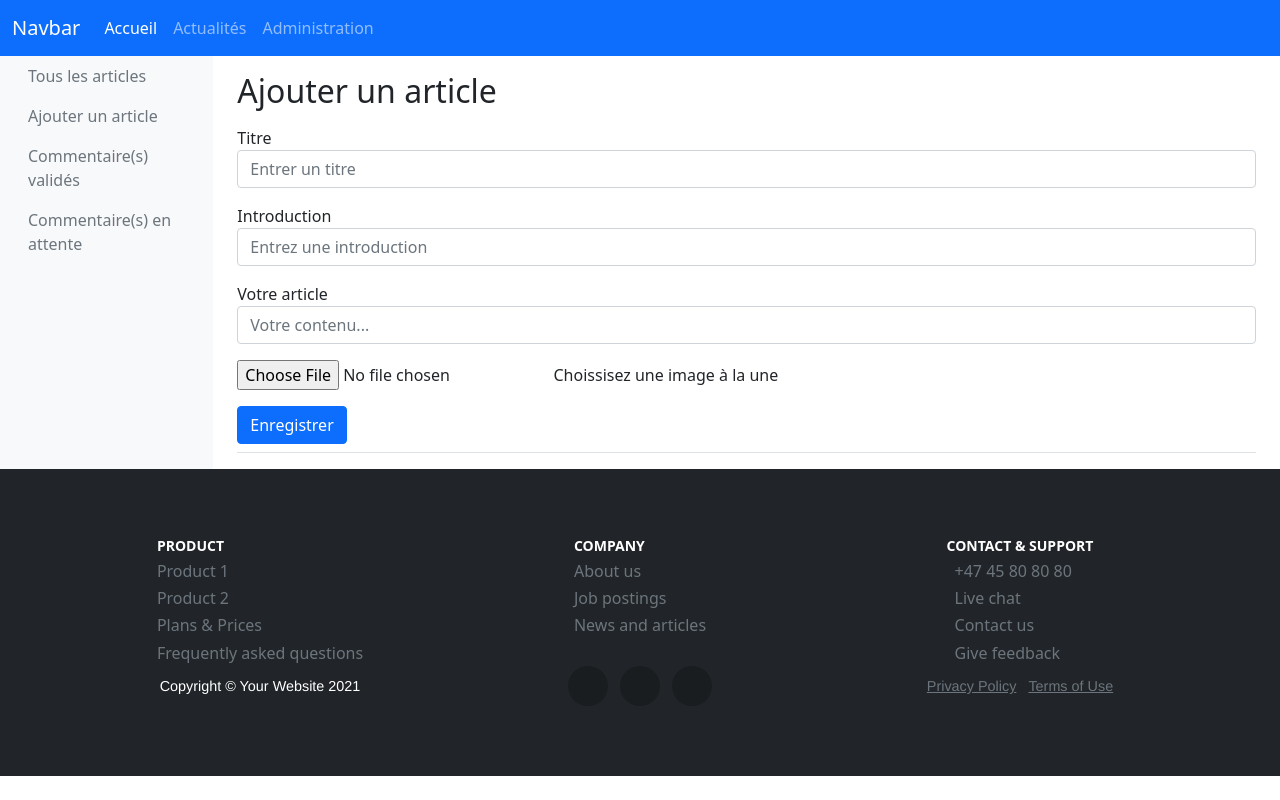
After one commit to Kaloss38/P5_blog_jonathan_billard, a PHP site: template src/Views/admin/editPost.html.twig in a window 1280 px wide. The commit adds this page. Run offline with PHP 8.4, Linux system fonts and the light colour scheme; the template is opened without the code that fills it, so the values that code supplies are empty; some libraries are stand-ins or nearby versions.

Commit message:
Update delete action on post, and update action

```diff
--- a/config/routes.php
+++ b/config/routes.php
@@ -18,6 +18,7 @@ Router::get('/admin/articles-add', 'AdminController@addPost')->setName('adminAdd
 //save post view
 Router::post('/admin/articles-save', 'AdminController@savePost')->setName('adminSavePost');
 //update post
+Router::get('/admin/articles/edit/{id}', 'AdminController@editPost')->setName('adminEditPost');
 Router::get('/admin/articles/update/{id}', 'AdminController@updatePost')->setName('adminUpdatePost');
 //delete post
 Router::get('/admin/articles/delete/{id}', 'AdminController@deletePost')->setName('adminDeletePost');
--- /dev/null
+++ b/src/Views/admin/editPost.html.twig
@@ -0,0 +1,72 @@
+{% extends "layouts/default.html.twig" %}
+{% block title %}Article Title Here{% endblock %}
+
+{% block body %}
+    <div class="container-fluid">
+      <div class="row">
+        <nav class="col-md-2 d-none d-md-block bg-light sidebar">
+          <div class="sidebar-sticky">
+            <ul class="nav flex-column">
+              <li class="nav-item">
+                <a class="nav-link active" href="/admin/articles">
+                  <span data-feather="home"></span>Tous les articles
+                </a>
+              </li>
+              <li class="nav-item">
+                <a class="nav-link" href="/admin/articles-add">
+                  <span data-feather="file"></span>
+                  Ajouter un article
+                </a>
+              </li>
+              <li class="nav-item">
+                <a class="nav-link" href="/admin/commentaires/validate">
+                  <span data-feather="file"></span>
+                  Commentaire(s) validés
+                </a>
+              </li>
+              <li class="nav-item">
+                <a class="nav-link" href="/admin/commentaires/waiting">
+                  <span data-feather="file"></span>
+                  Commentaire(s) en attente
+                </a>
+              </li>
+            </ul>
+          </div>
+        </nav>
+
+        <main role="main" class="col-md-9 ml-sm-auto col-lg-10 px-4">
+          <div class="align-items-center pt-3 pb-2 mb-3 border-bottom">
+            <h1 class="h2">Ajouter un article</h1>
+                <form method="POST" action="/admin/articles-save" enctype="multipart/form-data">
+                    <div class="form-group py-2">
+                        <label for="title">Titre</label>
+                        <input name="title" type="text" class="form-control" id="title-input" value="{{ post.title }}" placeholder="Entrer un titre">
+                    </div>
+                    <div class="form-group py-2">
+                        <label for="header">Introduction</label>
+                        <input name="header" type="text" class="form-control" id="intro-input" value="{{ post.header }}" placeholder="Entrez une introduction">
+                    </div>
+                    <div class="form-group py-2">
+                        <label for="content">Votre article</label>
+                        <input name="content" type="textarea" class="form-control" id="content" placeholder="Votre contenu...">
+                    </div>
+                    <div class="custom-file py-2">
+                        <input type="file" name="thumbnail" class="custom-file-input" id="thumbnail">
+                        <label class="custom-file-label" for="thumbnail">Choissisez une image à la une</label>
+                    </div>
+                    <button type="submit" value="submit" name="submit" class="btn btn-primary mt-2">Enregistrer</button>
+                </form>
+
+          </div>
+        </main>
+      </div>
+    </div>
+{% endblock %}
+{% block javascripts %}
+    {{ parent() }}
+    <script>
+        tinymce.init({
+        selector: '#content'
+      });
+    </script>
+{% endblock %}
--- a/src/Views/admin/homeAdmin.html.twig
+++ b/src/Views/admin/homeAdmin.html.twig
@@ -54,7 +54,7 @@
                       <td>{{ post.creationDate|date("d/m/Y H:m", "Europe/Paris") }}</td>
                       <td>Admin</td>
                       <td>
-                        <a href="" class="btn btn-warning">Editer</a>
+                        <a href="/admin/articles/edit/{{ post.id }}" class="btn btn-warning">Editer</a>
                         <a href="/admin/articles/delete/{{ post.id }}" class="btn btn-danger">Supprimer</a>
                       </td>
                     </tr>
```
Also changed, not shown: src/Controller/AdminController.php (+16 -1 lines), src/Manager/PostManager.php (+12 -0 lines), public/img/2021_06_11_14_57_23.jpg (added), public/img/2021_06_11_16_26_36.jpg (added), public/img/2021_06_11_16_27_08.jpg (added), public/img/2021_06_11_16_27_38.jpg (added), public/img/2021_06_11_16_29_00.jpg (added).
